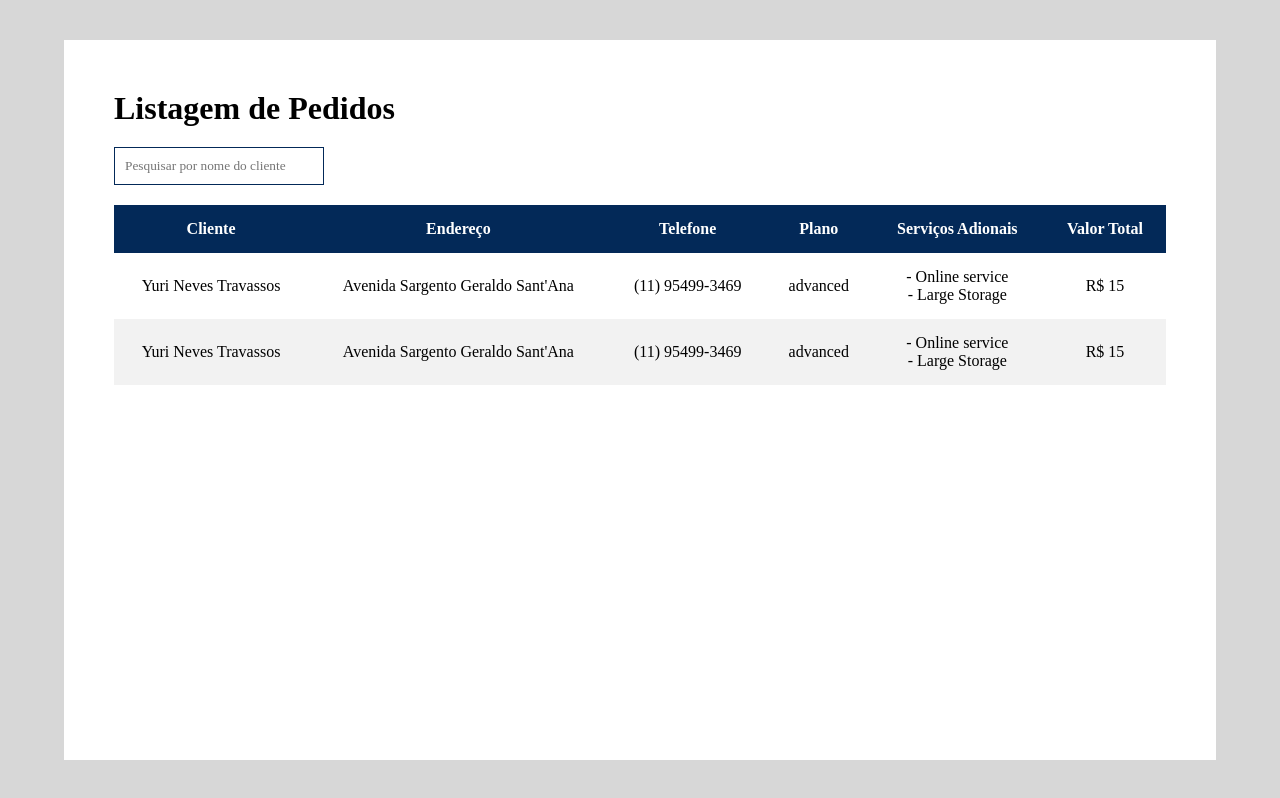
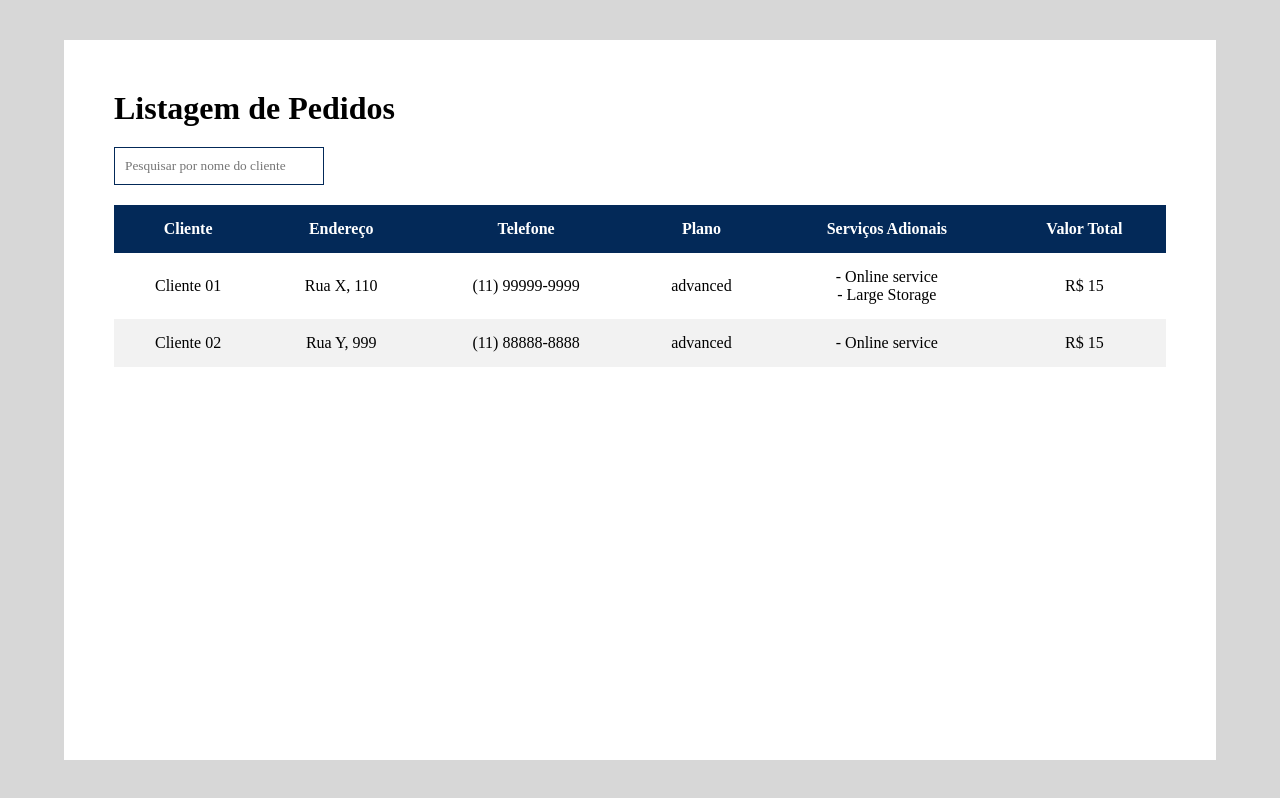
Before and after one commit to yurineves1994/multi-steps, a React (Vite) app in the folder frontend/: page /admin in a window 1280 px wide. Built offline with nearby package versions, Linux system fonts and the light colour scheme.

Commit message:
feat: alter Readme.md

```diff
--- a/frontend/src/components/OrderList/index.tsx
+++ b/frontend/src/components/OrderList/index.tsx
@@ -1,59 +1,55 @@
 // pages/OrderList.js
 import React, { useState } from 'react';
 import * as S from './style';
-import {OrderItem} from "~/components/OrderItem"
+import { OrderItem } from '~/components/OrderItem';
 
 const ordersData = [
   {
-		"id": 1,
-		"nome": "Yuri Neves Travassos",
-		"adress": "Avenida Sargento Geraldo Sant'Ana",
-		"phone": "(11) 95499-3469",
-		"plan": {
-			"id": 4,
-			"type": "advanced",
-			"price": 12.0
+    id: 1,
+    nome: 'Cliente 01',
+    adress: 'Rua X, 110',
+    phone: '(11) 99999-9999',
+    plan: {
+      id: 4,
+      type: 'advanced',
+      price: 12.0,
     },
-		"services": [
+    services: [
       {
-				"name": "Online service",
-				"price": 1.0
+        name: 'Online service',
+        price: 1.0,
       },
       {
-				"name": "Large Storage",
-				"price": 2.0
-			}
+        name: 'Large Storage',
+        price: 2.0,
+      },
     ],
-		"total": 15.0
+    total: 15.0,
   },
   {
-		"id": 2,
-		"nome": "Yuri Neves Travassos",
-		"adress": "Avenida Sargento Geraldo Sant'Ana",
-		"phone": "(11) 95499-3469",
-		"plan": {
-			"id": 5,
-			"type": "advanced",
-			"price": 12.0
+    id: 2,
+    nome: 'Cliente 02',
+    adress: 'Rua Y, 999',
+    phone: '(11) 88888-8888',
+    plan: {
+      id: 5,
+      type: 'advanced',
+      price: 12.0,
     },
-		"services": [
+    services: [
       {
-				"name": "Online service",
-				"price": 1.0
+        name: 'Online service',
+        price: 1.0,
       },
-			{
-				"name": "Large Storage",
-				"price": 2.0
-			}
     ],
-		"total": 15.0
-	}
-]
+    total: 15.0,
+  },
+];
 
 export const OrderList = () => {
   const [searchTerm, setSearchTerm] = useState<string>('');
   const filteredOrders = ordersData.filter((order) =>
-    order.nome.toLowerCase().includes(searchTerm.toLowerCase())
+    order.nome.toLowerCase().includes(searchTerm.toLowerCase()),
   );
 
   return (
@@ -61,8 +57,8 @@ export const OrderList = () => {
       <S.OrdersContent>
         <h1>Listagem de Pedidos</h1>
         <S.SearchInput
-          type="text"
-          placeholder="Pesquisar por nome do cliente"
+          type='text'
+          placeholder='Pesquisar por nome do cliente'
           value={searchTerm}
           onChange={(e) => setSearchTerm(e.target.value)}
         />
```
Also changed, not shown: 2 other files (tests, documents, lock files or other folders). Lines whose indentation alone changed are shown as unchanged.
